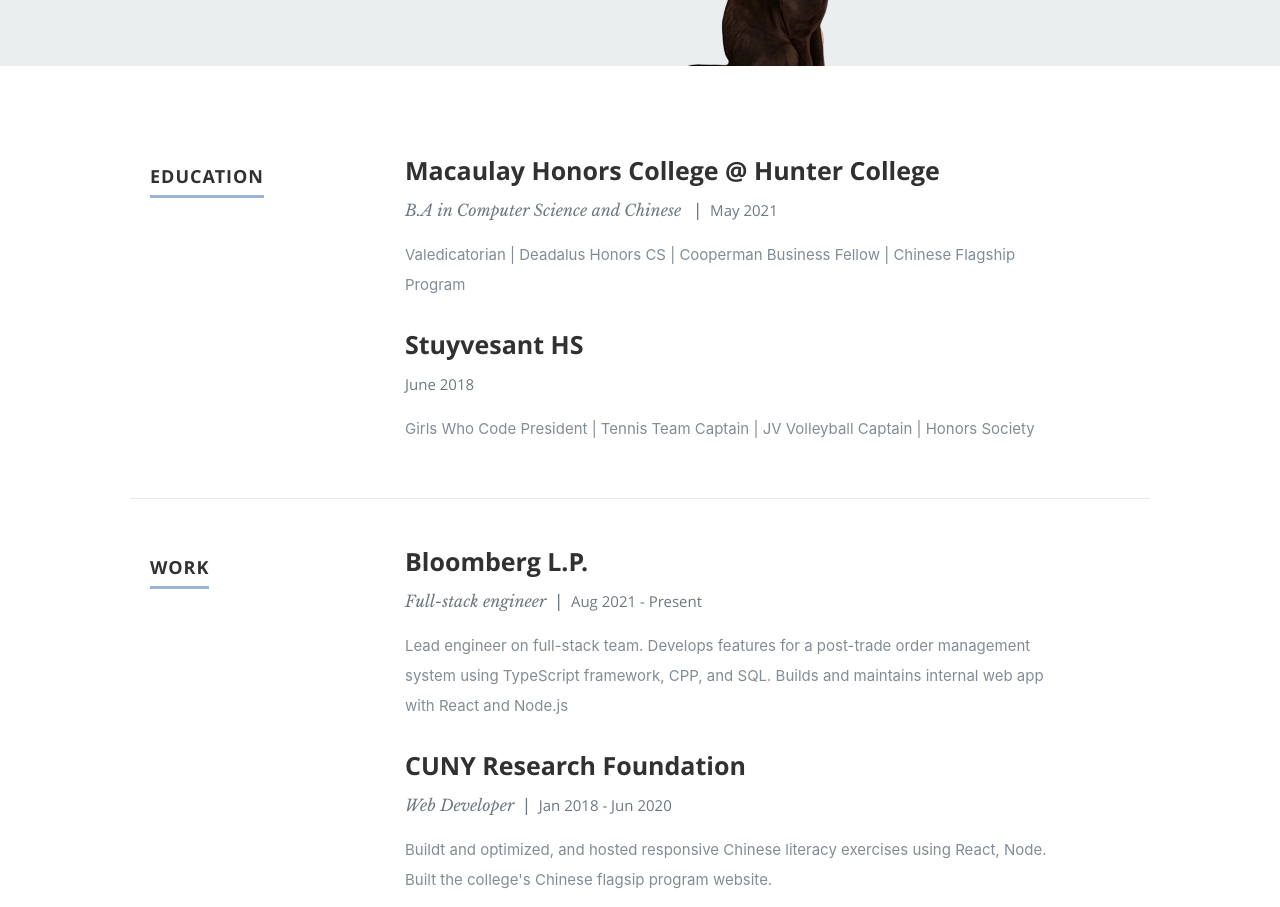
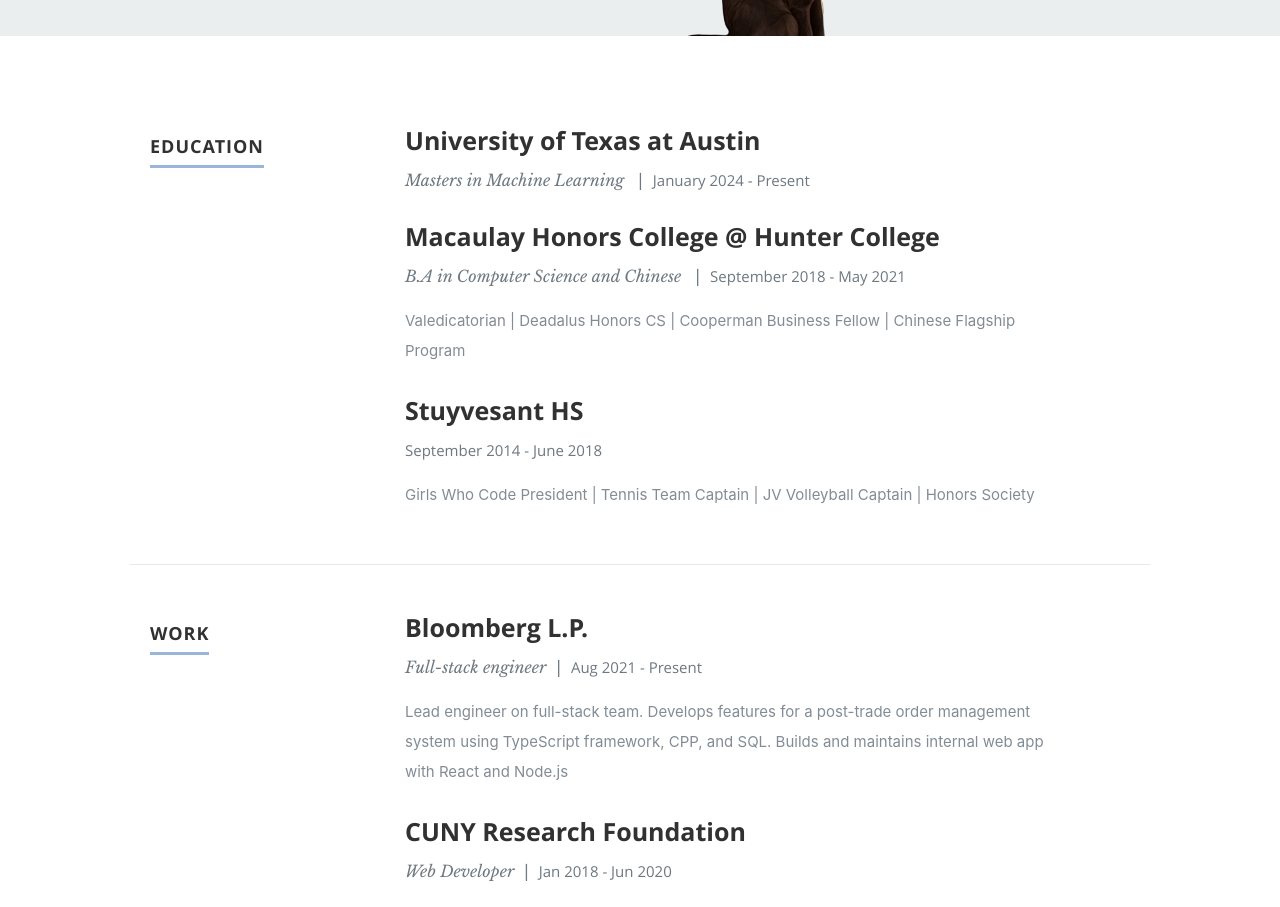
Before and after one commit to kionkina/kionkina.github.io, a React (Create React App) app: page / in a window 1280 px wide. Shown: the part 980-1887 px from the top of the page. Built offline with nearby package versions, Linux system fonts and the light colour scheme.

Commit message:
update text

```diff
--- a/src/resumeData.js
+++ b/src/resumeData.js
@@ -28,22 +28,29 @@
         "className":"fa fa-pencil"
       }
     ],
-  "aboutme":"I graduated Hunter College in 2021 with a degree in computer science and Chinese, and am currently a lead engineer on a team at Bloomberg. I'm currently pursuing a master's degree at UT Austin in machine learning. I'm interested in building and scaling progressive web apps, as well as applying the theoretical aspects of AI in real-world applications. In my free time, I like playing with instruments and my cat (Beaux).",
+  "aboutme":"I graduated Hunter College in 2021 with a degree in computer science and Chinese, and am currently a lead engineer on a team at Bloomberg. I'm currently pursuing a master's degree at UT Austin in machine learning. I'm interested in building and scaling progressive web apps, as well as applying the theoretical aspects of AI in real-world applications.",
   "address":"New York",
   "website":"https:/kionkina.github.io",
   "education":[
     {
+      "UniversityName":"University of Texas at Austin",
+      "specialization":"Masters in Machine Learning",
+      "MonthOfPassing":"",
+      "YearOfPassing":"January 2024 - Present",
+      "Achievements":""
+    },
+    {
       "UniversityName":"Macaulay Honors College @ Hunter College",
       "specialization":"B.A in Computer Science and Chinese",
       "MonthOfPassing":"",
-      "YearOfPassing":"May 2021",
+      "YearOfPassing":"September 2018 - May 2021",
       "Achievements":"Valedicatorian | Deadalus Honors CS | Cooperman Business Fellow | Chinese Flagship Program"
     },
     {
       "UniversityName":"Stuyvesant HS",
       "specialization":"",
-      "MonthOfPassing":"June",
-      "YearOfPassing":"2018",
+      "MonthOfPassing":"",
+      "YearOfPassing":"September 2014 - June 2018",
       "Achievements":"Girls Who Code President | Tennis Team Captain | JV Volleyball Captain | Honors Society"
     }
   ],
```
